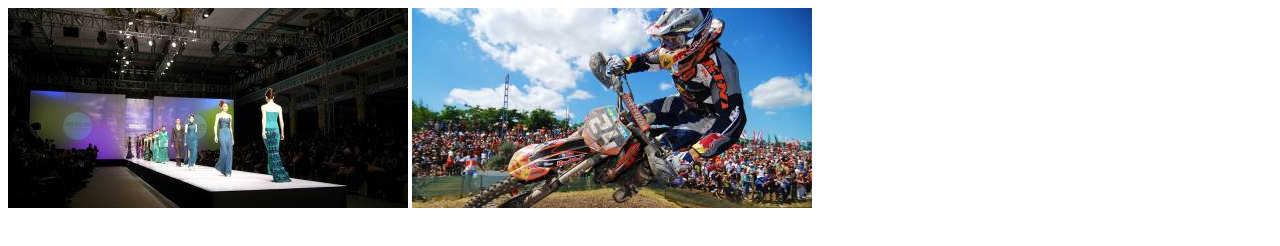
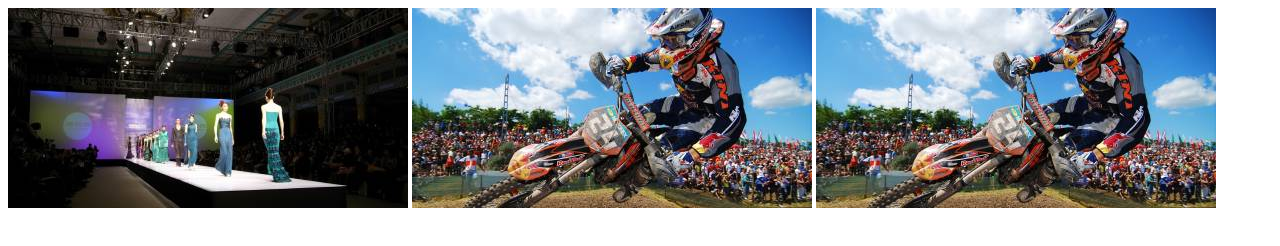
Before and after one commit to ethiansjh/section3, a plain HTML site: page index.html in a window 1280 px wide. Drawn offline with Linux system fonts and the light colour scheme.

```diff
--- a/index.html
+++ b/index.html
@@ -7,5 +7,6 @@
   <body>
     <img src="images/img1.png" alt="img1">
     <img src="images/img2.png" alt="img2">
+    <img src="images/img2.png" alt="img2">
   </body>
 </html>
```
Also changed, not shown: 1 other file.
